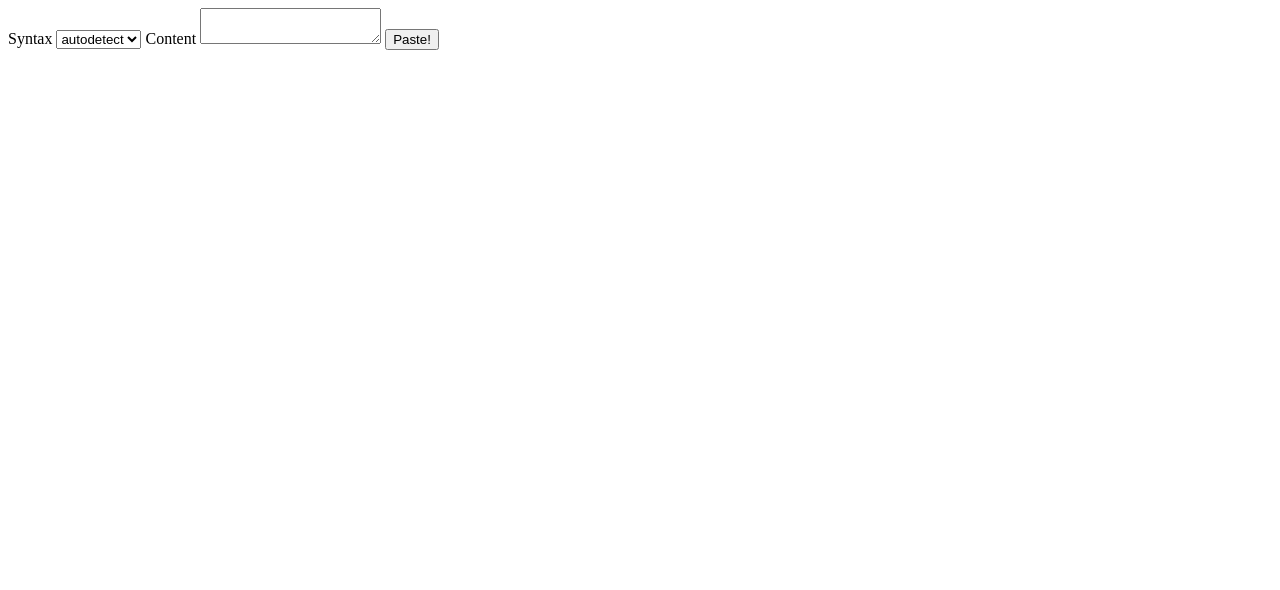
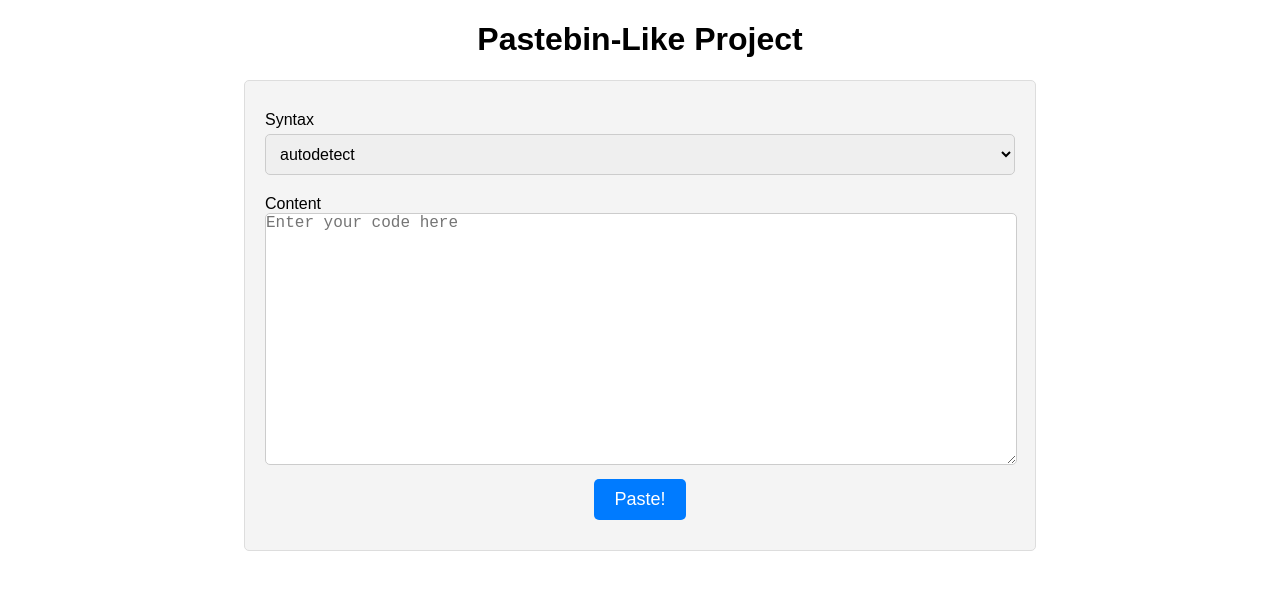
Before and after one commit to kaero/makaroni, a plain HTML site: page resources/index.html in a window 1280 px wide. Drawn offline with Linux system fonts and the light colour scheme.

Commit message:
Update index.html
add some styning

```diff
--- a/resources/index.html
+++ b/resources/index.html
@@ -1,17 +1,89 @@
 <!DOCTYPE html>
-<meta charset="utf-8">
-<title>Makaroni</title>
+<html>
+<head>
+    <meta charset="UTF-8">
+    <title>Pastebin-Like Project</title>
     <style>
+        body {
+            font-family: Arial, sans-serif;
+            margin: 20px;
+        }
+
+        h1 {
+            text-align: center;
+        }
+
+        label {
+            display: block;
+            margin-top: 10px;
+        }
+
+        #form {
+            max-width: 750px;
+            margin: 0 auto;
+            padding: 20px;
+            background-color: #f4f4f4;
+            border: 1px solid #ddd;
+            border-radius: 5px;
+        }
+
+        select {
+            width: 100%;
+            padding: 10px;
+            margin-top: 5px;
+            margin-bottom: 10px;
+            border: 1px solid #ccc;
+            border-radius: 5px;
+            font-size: 16px;
+        }
+
+        .textareaContainer {
+            display: block;
+            padding: 10px;
+        }
+
+        textarea {
+            width: 100%;
+            margin: 0;
+            padding: 0;
+            /*border-width: 0;*/
+            border: 1px solid #ccc;
+            border-radius: 5px;
+            font-size: 16px;
+            height: 250px;
+        }
+
+        input[type="submit"] {
+            display: block;
+            margin: 10px auto;
+            padding: 10px 20px;
+            background-color: #007bff;
+            color: #fff;
+            border: none;
+            border-radius: 5px;
+            font-size: 18px;
+            cursor: pointer;
+        }
     </style>
+</head>
 <body>
+<h1>Pastebin-Like Project</h1>
+<div class="textareaContainer" id="form" style="display: block;">
     <form action="/paste" method="post">
         <label for="syntax">Syntax</label>
         <select name="syntax" id="syntax">
             <option value="auto">autodetect</option>
             <option value="plain">plain text</option>
         </select>
-<label for="content">Content</label>
-<textarea name="content" id="content"></textarea>
+
+        <label for="content">Content </label>
+        <textarea name="content" id="content" placeholder="Enter your code here"></textarea>
         <input type="submit" value="Paste!"/>
     </form>
+</div>
+
+<!-- The result area where you can display the pasted code after form submission -->
+
+<!-- You can add your script for handling form submission here if needed -->
 </body>
+</html>
```
Lines whose indentation alone changed are shown as unchanged.
